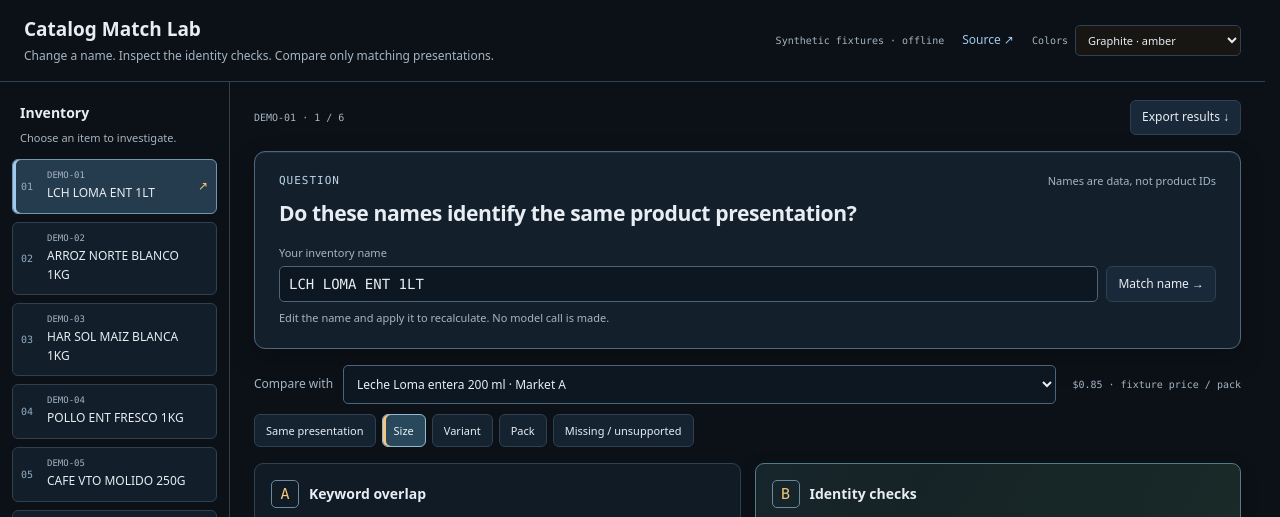
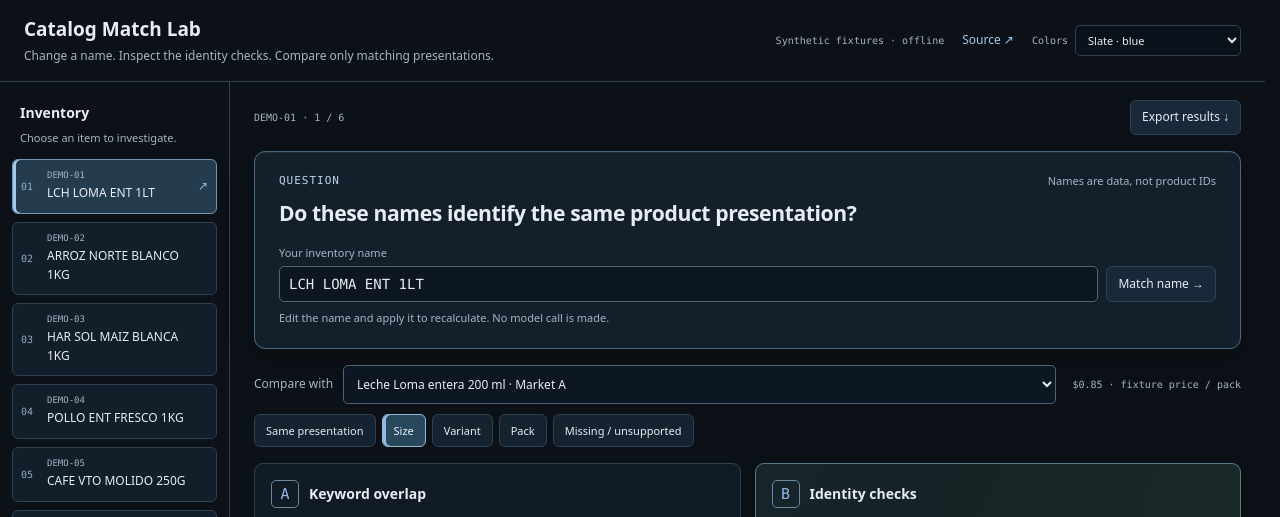
Before and after one commit to alejandrofrank/catalog-match-lab, a website with bundled scripts: page demo/index.html in a window 1280 px wide. Shown: the top 517 px of the page. Built offline with nearby package versions, Linux system fonts and the light colour scheme; no server answers.

Commit message:
feat(lab): use dim blue and graphite palettes

```diff
--- a/demo/palette.css
+++ b/demo/palette.css
@@ -1,28 +1,28 @@
-/* Shared lab palettes. Hue changes emphasis; outcome colors retain their meaning. */
+/* Dim blue and neutral lab palettes. Outcome colors retain their meaning. */
 :root {
-  --bg:#151411; --panel:#211f1a; --surface:#211f1a; --raised:#2d2922;
-  --line:#4f473a; --text:#f4eee3; --muted:#c0b7a7;
-  --accent:#f3c77d; --accent-soft:#382d1c; --input:#171613;
-  --mint:#9ed8b7; --success-surface:#1d2d25;
-  --amber:#f2cf87; --warning-surface:#352b1c;
-  --red:#f1a2a4; --danger-surface:#382326;
+  --bg:#0e131a; --panel:#17212e; --surface:#17212e; --raised:#202d3e;
+  --line:#354354; --text:#e5e9f0; --muted:#a8b2c0;
+  --accent:#92b9e8; --accent-soft:#1c3550; --input:#0b111b;
+  --mint:#a1ccb7; --success-surface:#192c25;
+  --amber:#d7c094; --warning-surface:#302a20;
+  --red:#d99da6; --danger-surface:#30232b;
   --blue:var(--accent); --lime:var(--mint); --orange:var(--amber);
 }
-:root[data-lab-palette="cyan"] {
-  --bg:#10191b; --panel:#182326; --surface:#182326; --raised:#203034;
-  --line:#43565a; --text:#e7f2f1; --muted:#afc3c3;
-  --accent:#8ddbd8; --accent-soft:#1e3e40; --input:#101b1e;
-  --mint:#addba9; --success-surface:#203126;
-  --amber:#edc791; --warning-surface:#352c20;
-  --red:#eaa5ae; --danger-surface:#35232a;
+:root[data-lab-palette="graphite"] {
+  --bg:#111315; --panel:#1a1e22; --surface:#1a1e22; --raised:#252b31;
+  --line:#3c454f; --text:#e7e9ed; --muted:#adb4be;
+  --accent:#aec1d8; --accent-soft:#29343f; --input:#0e1115;
+  --mint:#aac9bb; --success-surface:#202b26;
+  --amber:#d3c3a0; --warning-surface:#302c23;
+  --red:#d5a3ac; --danger-surface:#2e2429;
 }
-:root[data-lab-palette="lilac"] {
-  --bg:#17141e; --panel:#241f2c; --surface:#241f2c; --raised:#302939;
-  --line:#554660; --text:#f0eaf5; --muted:#c3b7ce;
-  --accent:#cbb1f4; --accent-soft:#3b2b50; --input:#191420;
-  --mint:#abe0c0; --success-surface:#203129;
-  --amber:#f0cc96; --warning-surface:#352d23;
-  --red:#f0a3b3; --danger-surface:#382430;
+:root[data-lab-palette="midnight"] {
+  --bg:#090e15; --panel:#111a27; --surface:#111a27; --raised:#1a2637;
+  --line:#2f3b4c; --text:#dce3ec; --muted:#9faec0;
+  --accent:#8daadd; --accent-soft:#1b2c45; --input:#080d15;
+  --mint:#9ac3b0; --success-surface:#14251f;
+  --amber:#ccb996; --warning-surface:#2a261e;
+  --red:#d098a5; --danger-surface:#2a1e27;
 }
 body { background:var(--bg); color:var(--text); }
 a,summary { color:var(--accent); }
@@ -62,7 +62,7 @@ input[type=range] { accent-color:var(--accent); }
 #quick-cases button { background:var(--raised); border-color:var(--line); color:var(--text); }
 .selection-detail { background:var(--input); border-color:var(--line); }
 .source-key,.output-url,.output-time,.count,.journal-panel summary,#journal li { color:var(--muted); }
-.technique-panel { background:var(--success-surface); border-color:var(--line); border-top-color:var(--mint); }
+.technique-panel { background:var(--panel); border-color:var(--line); border-top-color:var(--accent); }
 .output-panel { background:var(--panel); border-color:var(--line); border-top-color:var(--accent); }
 .output-panel .eyebrow { color:var(--accent); }
 .source-row.selected,.output-row.selected,.chain-record[aria-pressed=true] { background:var(--accent-soft); border-color:var(--accent); box-shadow:inset 3px 0 var(--accent); }
@@ -78,10 +78,11 @@ input[type=range] { accent-color:var(--accent); }
 .scan-track rect { fill:var(--accent); }
 .source-meta,.output-meta,.comparison-titles,.comparison-titles>div:last-child,.comparison-table th,.comparison-table td,.comparison-note,th,td { border-color:var(--line); }
 .comparison-table thead { color:var(--muted); }
-.comparison-titles>div:last-child,.comparison-table tr.difference,.explanation,.matched-listings button,.identity-card,.chain-coverage .covered {
+.comparison-table tr.difference,.explanation,.matched-listings button,.identity-card,.chain-coverage .covered {
   background:var(--success-surface); border-color:color-mix(in srgb,var(--mint) 40%,var(--line)); color:var(--text);
 }
 .explanation { border-left-color:var(--mint); }
+.comparison-titles>div:last-child { background:var(--raised); border-color:var(--line); }
 .identity-card[aria-pressed=true] { background:var(--success-surface); border-color:var(--mint); box-shadow:inset 3px 0 var(--mint); }
 .identity-chips>span { background:var(--panel); border-color:var(--line); }
 .identity-card-top,.identity-chips code,.identity-members,.enrichment-table .field-same td,.result-sets>div:last-child span,.chain-coverage .covered { color:var(--mint); }
--- a/demo/palette.js
+++ b/demo/palette.js
@@ -1,7 +1,7 @@
-const palettes=[['amber','Graphite · amber'],['cyan','Slate · cyan'],['lilac','Ink · lilac']];
-const key='bakiano.lab.palette.v1';
-let selected='amber';
-try { const saved=localStorage.getItem(key); if(palettes.some(([id])=>id===saved))selected=saved; } catch { /* Storage may be unavailable; the default remains usable. */ }
+const palettes=[['slate','Slate · blue'],['graphite','Graphite · grey'],['midnight','Midnight · blue']];
+const key='bakiano.lab.palette.v2';
+let selected='slate';
+try { const saved=localStorage.getItem(key); if(palettes.some(([id])=>id===saved))selected=saved; } catch { /* The default remains usable when storage is blocked. */ }
 document.documentElement.dataset.labPalette=selected;
 const target=document.querySelector('.app-header nav,.top-right,.wrap>nav .row');
 if(target && !document.querySelector('[data-lab-palette-control]')) {
--- a/docs/palettes.md
+++ b/docs/palettes.md
@@ -1,6 +1,6 @@
 # Lab color palettes
 
-Use **Colors** in the header to try three directions: Graphite / amber, Slate / cyan and Ink / lilac. Graphite / amber is the initial default. The choice is saved in this lab's browser storage; storage failures still leave the selector usable.
+Use **Colors** in the header to try three directions: Slate / blue, Graphite / grey and Midnight / blue. Slate / blue is the initial default. The choice is saved in this lab's browser storage; storage failures still leave the selector usable.
 
 Palette changes only update CSS tokens. They do not rerun an experiment, change a dataset or submit a model/cloud request. All layouts and evidence remain available.
 
```
Also changed, not shown: README.md, docs/images/demo-desktop.jpg, docs/images/demo-mobile.jpg.
